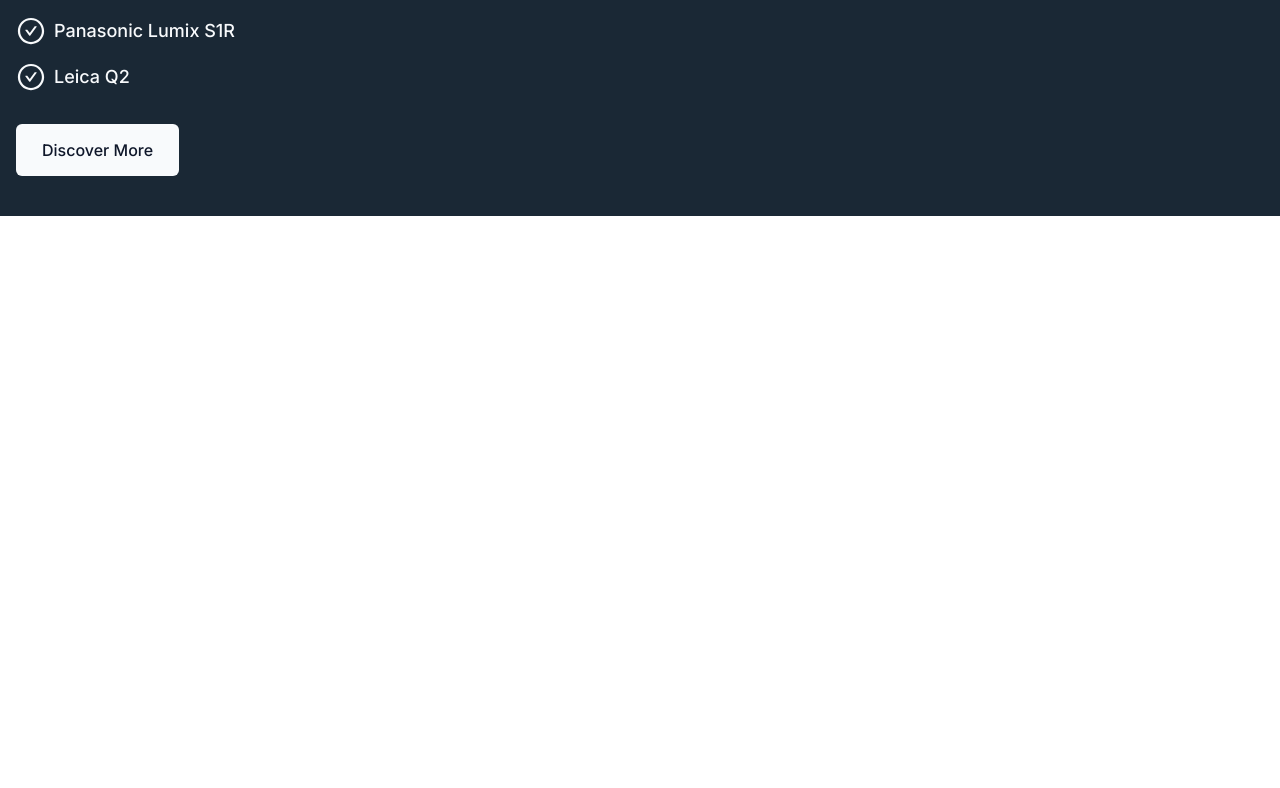
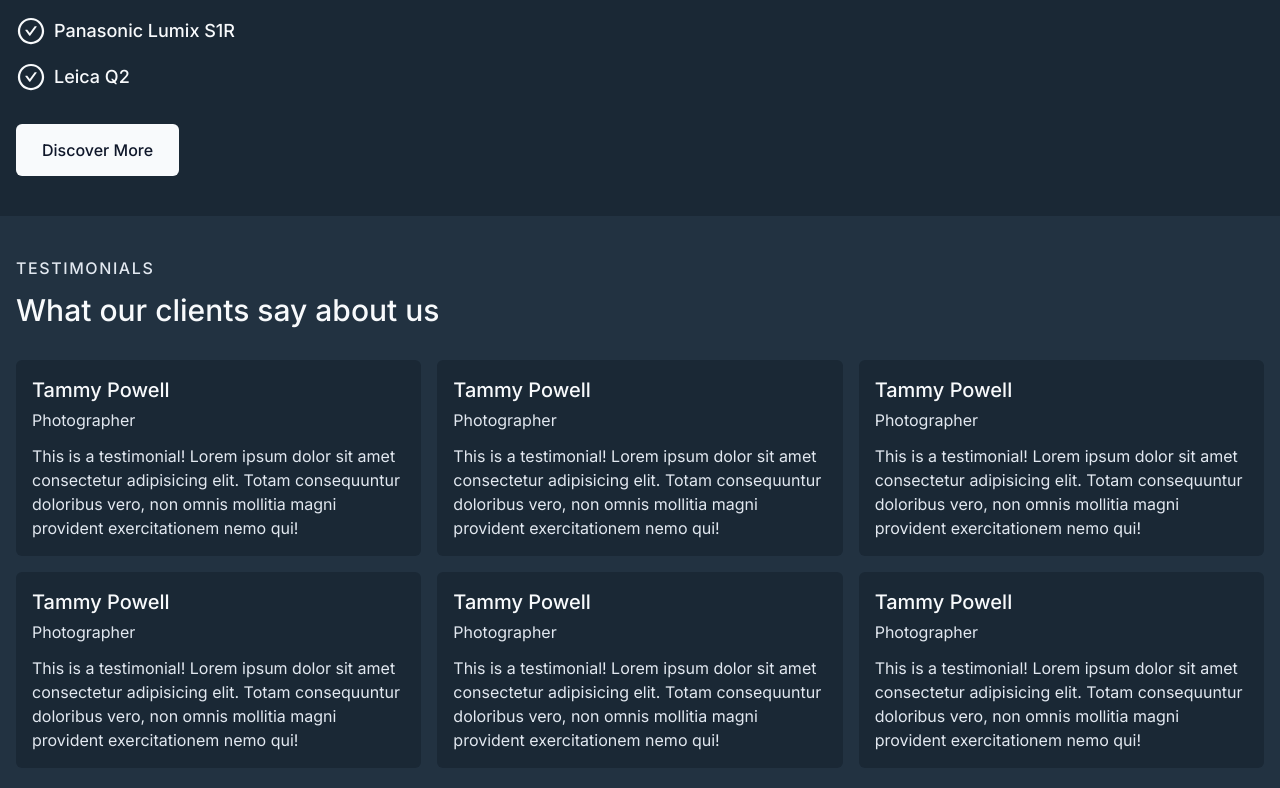
Before and after one commit to seesmof/Pixoto-Photos-Website, a Next.js app: page / in a window 1280 px wide. Shown: the part 6240-7028 px from the top of the page. Before the commit the page ends 6456 px from the top, so only its background shows below. Built offline with nearby package versions, Linux system fonts and the light colour scheme.

Commit message:
update page.tsx and Testimony.tsx

```diff
--- a/app/page.tsx
+++ b/app/page.tsx
@@ -5,6 +5,7 @@
 import MyAlbum from "@/components/Home/MyAlbum";
 import Contact from "@/components/Home/Contact";
 import Gear from "@/components/Home/Gear";
+import Testimonials from "@/components/Home/Testimony";
 
 export default function Home() {
   return (
@@ -18,6 +19,7 @@
         <MyAlbum />
         <Contact />
         <Gear />
+        <Testimonials />
       </div>
     </>
   );
--- a/components/Home/Testimony.tsx
+++ b/components/Home/Testimony.tsx
@@ -2,32 +2,13 @@
 import React from "react";
 import { BsArrowRight } from "react-icons/bs";
 
-interface ServiceCardProps {
-  image: string;
-  heading: string;
-  paragraph: string;
-}
-
-const ServiceCard = ({ image, heading, paragraph }: ServiceCardProps) => {
+const ServiceCard = ({ name, position, comment }: any) => {
   return (
     <>
-      <div className="bg-background rounded-md p-6 flex flex-col">
-        <Image
-          src={`/mainServices${image}.svg`}
-          alt={`${image} image for a card of services`}
-          className="w-16 py-4"
-          height={999}
-          width={999}
-        />
-        <h3 className="heading">{heading}</h3>
-        <p className="text-lg text-slate-200 pt-3 pb-6">{paragraph}</p>
-        <a
-          href="https://github.com/seesmof"
-          className="flex flex-row items-center gap-2 font-medium"
-        >
-          Read More
-          <BsArrowRight className="text-xl stroke-[.5]" />
-        </a>
+      <div className="bg-background rounded-md text-slate-200 p-4 flex flex-col">
+        <h3 className="text-slate-50 text-xl font-medium">{name}</h3>
+        <h3 className="pt-1 pb-3">{position}</h3>
+        <p>{comment}</p>
       </div>
     </>
   );
@@ -36,52 +17,48 @@
 const Testimonials = () => {
   const ServicesData = [
     {
-      image: "Aerial",
-      heading: "Aerial Photography",
-      paragraph:
-        "Capture stunning aerial views from above with our drone photography services.",
+      name: "Tammy Powell",
+      position: "Photographer",
+      comment:
+        "This is a testimonial! Lorem ipsum dolor sit amet consectetur adipisicing elit. Totam consequuntur doloribus vero, non omnis mollitia magni provident exercitationem nemo qui!",
     },
     {
-      image: "Video",
-      heading: "Videography",
-      paragraph:
-        "Immortalize your special moments through professional videography and cinematography services.",
+      name: "Tammy Powell",
+      position: "Photographer",
+      comment:
+        "This is a testimonial! Lorem ipsum dolor sit amet consectetur adipisicing elit. Totam consequuntur doloribus vero, non omnis mollitia magni provident exercitationem nemo qui!",
     },
     {
-      image: "Photo",
-      heading: "Photography",
-      paragraph:
-        "Preserve life's precious memories with timeless professional photography services.",
+      name: "Tammy Powell",
+      position: "Photographer",
+      comment:
+        "This is a testimonial! Lorem ipsum dolor sit amet consectetur adipisicing elit. Totam consequuntur doloribus vero, non omnis mollitia magni provident exercitationem nemo qui!",
     },
     {
-      image: "Snapshot",
-      heading: "Snapshot Studios",
-      paragraph:
-        "Get quick on-location photoshoots and headshots at our convenient studio.",
+      name: "Tammy Powell",
+      position: "Photographer",
+      comment:
+        "This is a testimonial! Lorem ipsum dolor sit amet consectetur adipisicing elit. Totam consequuntur doloribus vero, non omnis mollitia magni provident exercitationem nemo qui!",
     },
     {
-      image: "Flash",
-      heading: "Flash Photography",
-      paragraph:
-        "Illuminate dim scenes with our expert flash and lighting equipment and techniques.",
+      name: "Tammy Powell",
+      position: "Photographer",
+      comment:
+        "This is a testimonial! Lorem ipsum dolor sit amet consectetur adipisicing elit. Totam consequuntur doloribus vero, non omnis mollitia magni provident exercitationem nemo qui!",
     },
     {
-      image: "Flashy",
-      heading: "Flashy Frames",
-      paragraph:
-        "Add some flash and pizzazz to your photos with fun prints and customized framing.",
+      name: "Tammy Powell",
+      position: "Photographer",
+      comment:
+        "This is a testimonial! Lorem ipsum dolor sit amet consectetur adipisicing elit. Totam consequuntur doloribus vero, non omnis mollitia magni provident exercitationem nemo qui!",
     },
   ];
 
   return (
     <>
       <div className="flex py-10 flex-col p-4 bg-backgroundLight">
-        <h3 className="subheading">Services Offered</h3>
-        <h2 className="heading">Elevating Your Photography to Excellence</h2>
-        <button className="btn btn-fill mt-8">
-          All Services
-          <BsArrowRight className="text-xl" />
-        </button>
+        <h3 className="subheading">testimonials</h3>
+        <h2 className="heading">What our clients say about us</h2>
         <div className="grid grid-cols-1 md:grid-cols-2 lg:grid-cols-3 gap-4 py-8">
           {ServicesData.map((service) => (
             <ServiceCard {...service} key={service.heading} />
```
